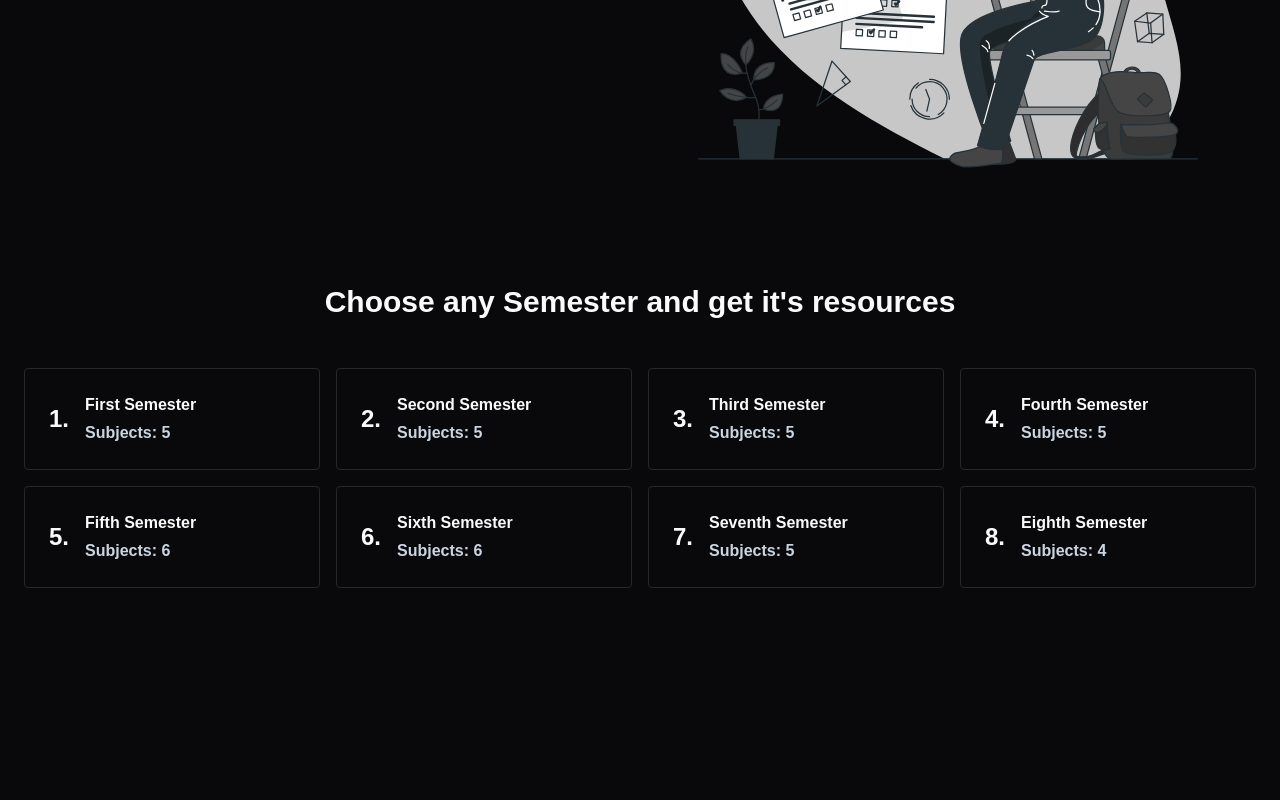
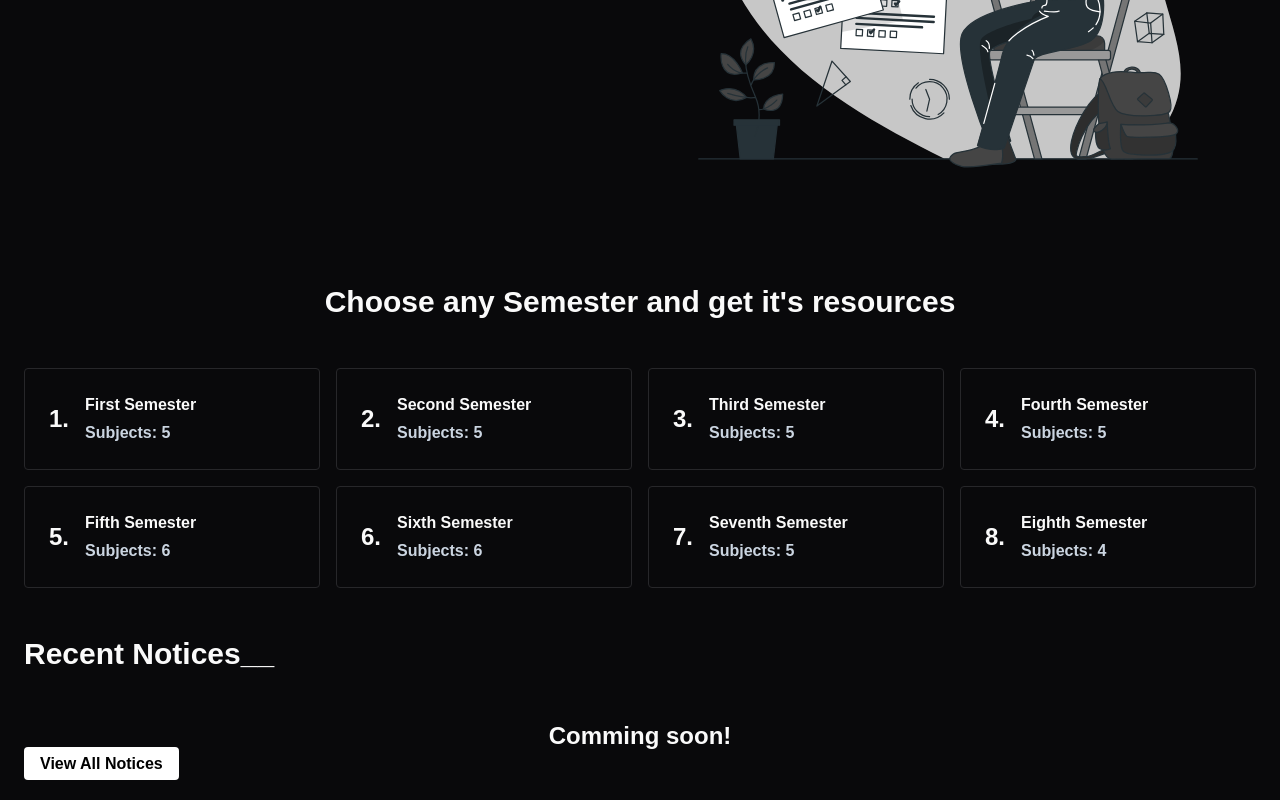
Before and after one commit to Pasang24/learn-csit, a Next.js app: page / in a window 1280 px wide. Shown: the part 512-1312 px from the top of the page. Before the commit the page ends 1124 px from the top, so only its background shows below. Built offline with nearby package versions, Linux system fonts and the light colour scheme.

Commit message:
Added section for recent notices in home page

```diff
--- a/src/app/page.js
+++ b/src/app/page.js
@@ -16,7 +16,7 @@ export default function Home() {
             </p>
             <Link
               href={"/"}
-              className="bg-white text-black px-4 py-2 rounded font-semibold"
+              className="bg-white text-black px-4 py-2 rounded font-semibold "
             >
               Get Started
             </Link>
@@ -35,7 +35,7 @@ export default function Home() {
             {semData.map(({ name, href, subjects }, index) => (
               <Link
                 href={href}
-                className="flex items-center gap-4 border border-accent rounded p-6 hover:bg-accent"
+                className="flex items-center gap-4 border border-accent rounded p-6 hover:bg-accent hover:scale-105"
                 style={{ transition: "0.3s all ease" }}
                 key={index}
               >
@@ -51,6 +51,20 @@ export default function Home() {
           </div>
         </Container>
       </section>
+      <section>
+        <Container>
+          <h2 className="font-bold text-3xl mb-12">Recent Notices__</h2>
+          <div>
+            <h3 className="font-bold text-2xl text-center">Comming soon!</h3>
+          </div>
+          <Link
+            href={"/notices"}
+            className="bg-white text-black px-4 py-2 rounded font-semibold "
+          >
+            View All Notices
+          </Link>
+        </Container>
+      </section>
     </div>
   );
 }
```
